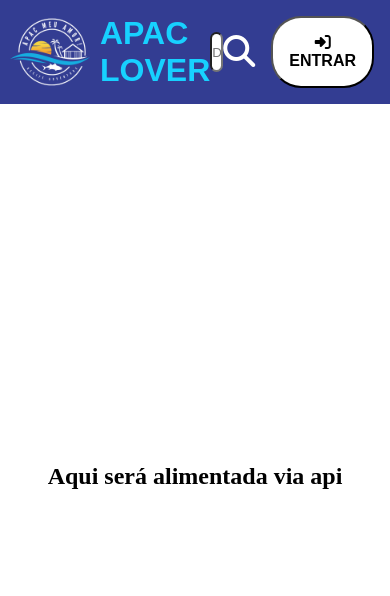
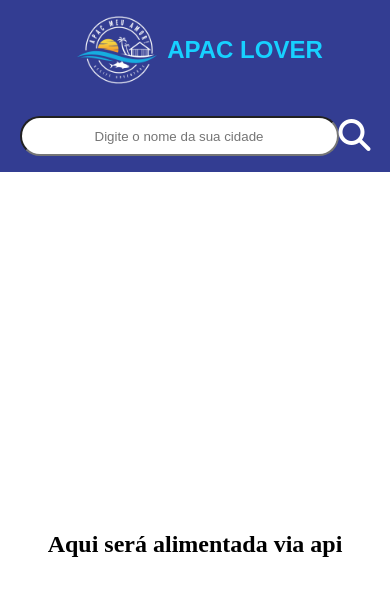
Before and after one commit to Wellandradexix100/Projeto_previsao_tempo, a plain HTML site: page index.html in a window 390 px wide. Drawn offline with Linux system fonts and the light colour scheme.

Commit message:
fix: responsividade na barra de pesquisa

```diff
--- a/css/style.css
+++ b/css/style.css
@@ -80,3 +80,24 @@ main {
   color: #00ff00;
   transform: scale(1.1);
 }
+
+@media (max-width: 768px) {
+  #nav-container {
+    flex-direction: column;
+    align-items: center;
+  }
+
+  #search {
+    width: 90%;
+    margin-top: 1rem;
+    margin-bottom: 1rem;
+  }
+
+  #logo {
+    font-size: 1.5rem;
+  }
+
+  #login button {
+    display: none;
+  }
+}
```
